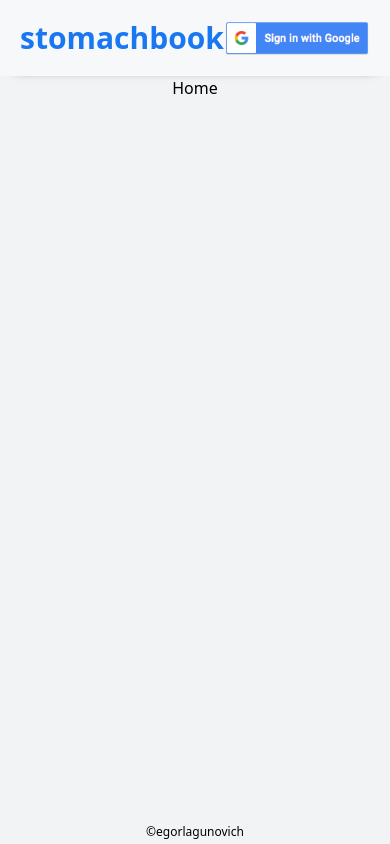
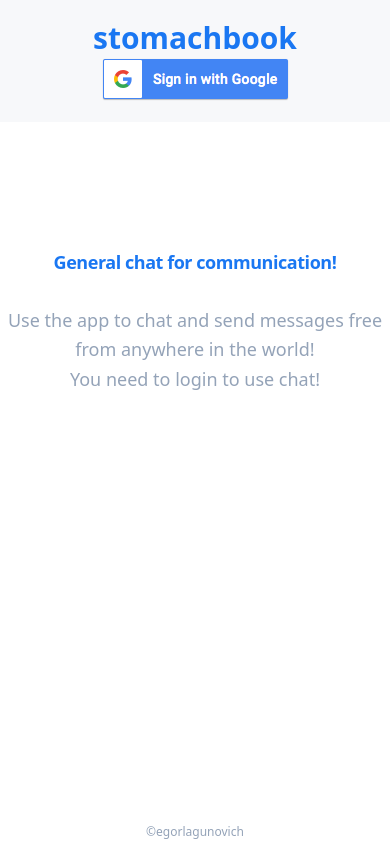
Before and after one commit to egorlagunovich/messenger-app, a React (Create React App) app: page / in a window 390 px wide. Built offline with nearby package versions, Linux system fonts and the light colour scheme.

Commit message:
added home page

```diff
--- a/src/App.tsx
+++ b/src/App.tsx
@@ -14,15 +14,10 @@ export const auth = getAuth();
 export const db = getFirestore(app);
 
 function App() {
-  const [currentAuth, setCurrentAuth] = useState(auth);
   const [isLogIn, setIsLogin] = useState(false);
   return (
-    <div className="bg-homeGrey relative min-h-screen flex flex-col justify-normal items-center ">
-      <Navbar
-        setIsLogin={setIsLogin}
-        isLogIn={isLogIn}
-        // currentAuth={currentAuth}
-      />
+    <div className="bg-mainHome relative min-h-screen flex flex-col justify-normal items-center ">
+      <Navbar setIsLogin={setIsLogin} isLogIn={isLogIn} />
       {isLogIn ? <ChatBox /> : <Home />}
       <Footer />
     </div>
--- a/src/components/Footer.tsx
+++ b/src/components/Footer.tsx
@@ -2,7 +2,7 @@ import React from "react";
 
 export default function Footer() {
   return (
-    <div className="absolute bottom-0 mb-1 text-black text-xs text-center hover:text-gray-500">
+    <div className="absolute bottom-0 mb-1 text-slate-400 text-xs text-center hover:text-gray-500">
       <a href="https://github.com/egorlagunovich" target="_blank">
         ©egorlagunovich
       </a>
--- a/src/components/Home.tsx
+++ b/src/components/Home.tsx
@@ -1,5 +1,21 @@
 import React from "react";
 
 export default function Home() {
-  return <div className="">Home</div>;
+  return (
+    <section className="py-24 flex items-center justify-center bg-white">
+      <div className="mx-auto max-w-[43rem]">
+        <div className="text-center">
+          <h1 className="text-mainBlue mt-3 sm:text-[3.5rem] text-lg font-bold leading-[4rem] tracking-tight">
+            General chat for communication!
+          </h1>
+          <p className="mt-3 text-lg leading-relaxed text-slate-400">
+            Use the app to chat and send messages free from anywhere in the
+            world!
+            <br />
+            You need to login to use chat!
+          </p>
+        </div>
+      </div>
+    </section>
+  );
 }
--- a/src/components/Navbar.tsx
+++ b/src/components/Navbar.tsx
@@ -64,19 +64,18 @@ export default function Navbar({ setIsLogin, isLogIn }: NavbarProps) {
     if (currentUser === "{}") setIsLogin(false);
   }, []);
   return (
-    <nav className="flex flex-row justify-between items-center p-5 bg-navGrey bottom-shadow min-w-full">
+    <nav className="flex md:flex-row flex-col justify-between items-center p-5 bg-navGrey bottom-shadow min-w-full">
       <h1 className="text-mainBlue text-3xl font-bold ">stomachbook</h1>
       {isLogIn ? (
         <div className="flex flex-row">
-          <img
-            src={currentUser.photoURL}
-            alt="avatar"
-            className="w-16 h-16 rounded-full"
-          />
-          <span className="block px-4 py-2 hover:bg-gray-100 dark:hover:bg-gray-600 dark:hover:text-white">
-            {currentUser.displayName}
-          </span>
-          ;
+          <div className="flex flex-col justify-center items-center mr-4">
+            <img
+              src={currentUser.photoURL}
+              alt="avatar"
+              className="w-10 h-10 rounded-full"
+            />
+            <span>{currentUser.displayName}</span>
+          </div>
           <button
             onClick={() => {
               signOutWithGoogle();
--- a/src/components/SendMessage.tsx
+++ b/src/components/SendMessage.tsx
@@ -26,7 +26,7 @@ export default function SendMessage() {
     setCurrentMessage("");
   };
   return (
-    <form onSubmit={(e) => sendMessage(e)}>
+    <form onSubmit={(e) => sendMessage(e)} className="mb-10">
       <input
         type="text"
         placeholder="Type message.."
```
